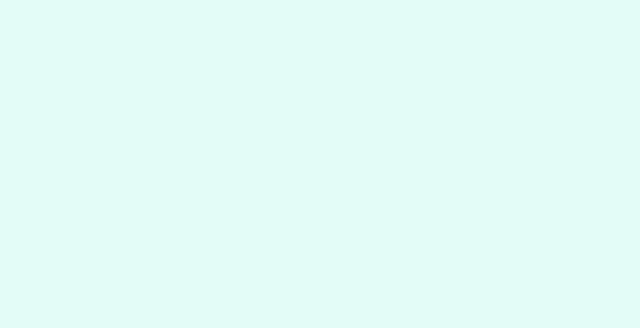
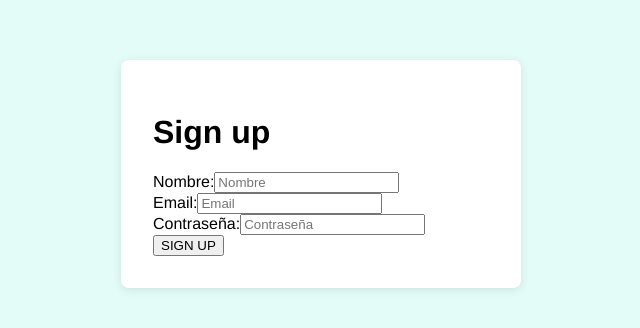
Before and after one commit to ValeGada/FE-challengeFinal-akademi-valentinaGadagnotto, a React (Create React App) app in the folder akademi/: page /register in a window 1280 px wide. Before the commit this address had no page. Shown: the part 226-554 px from the top of the page, without its empty margins (319-959 px from the left). Built offline with nearby package versions, Linux system fonts and the light colour scheme.

Commit message:
Feat: register
Feat: Register implementado.

```diff
--- a/akademi/src/components/forms/RegisterForm.js
+++ b/akademi/src/components/forms/RegisterForm.js
@@ -0,0 +1,44 @@
+import React from "react";
+
+const RegisterForm = ({ formData, errors, onChange, onSubmit }) => {
+    return (
+        <form onSubmit={onSubmit}>
+            <div>
+                <label>Nombre:</label>
+                <input
+                    type="text"
+                    placeholder="Nombre"
+                    name="name"
+                    value={formData.name || ''}
+                    onChange={onChange}
+                />
+                {errors.name && <p>{errors.name}</p>}
+            </div>
+            <div>
+                <label>Email:</label>
+                <input
+                    type="text"
+                    placeholder="Email"
+                    name="email"
+                    value={formData.email || ''}
+                    onChange={onChange}
+                />
+                {errors.email && <p>{errors.email}</p>}
+            </div>
+            <div>
+                <label>Contraseña:</label>
+                <input
+                    type="password"
+                    placeholder="Contraseña"
+                    name="password"
+                    value={formData.password || ''}
+                    onChange={onChange}
+                />
+                {errors.password && <p>{errors.password}</p>}
+            </div>
+            <button type="submit">SIGN UP</button>
+        </form>
+    )
+};
+
+export default RegisterForm;
--- /dev/null
+++ b/akademi/src/pages/auth/Register.js
@@ -0,0 +1,43 @@
+import React from "react";
+import { useEffect, useState } from "react";
+import { useNavigate } from 'react-router-dom';
+import { connect } from "react-redux";
+import { register } from "../../store/actions/authActions";
+import { validateRegisterForm } from "../../utils/validators";
+import { handleInputChange } from "../../utils/handlers";
+import RegisterForm from "../../components/forms/RegisterForm";
+
+const Register = ({ register }) => {
+    const [formData, setFormData] = useState({ email: '', password: '' });
+    const [errors, setErrors] = useState({});
+    const navigate = useNavigate();
+
+    // Manejar cambios en los campos del formulario
+    const handleChange = handleInputChange(formData, setFormData);
+
+    // Manejar validación y envío de formulario
+    const handleSubmit = (e) => {
+        e.preventDefault();
+        const newErrors = validateRegisterForm(formData);
+        setErrors(newErrors);
+
+        if (Object.keys(newErrors).length === 0) {
+            register(formData);
+            navigate('/login');
+        }
+    };
+
+    return (
+        <div>
+            <h1>Sign up</h1>
+            <RegisterForm
+                formData={formData}
+                errors={errors}
+                onChange={handleChange}
+                onSubmit={handleSubmit}
+            />
+        </div>
+    )
+};
+
+export default connect(null, { register })(Register);
--- a/akademi/src/routes/AppRoutes.js
+++ b/akademi/src/routes/AppRoutes.js
@@ -5,7 +5,7 @@ import { Routes, Route, Navigate } from "react-router-dom";
 import AuthLayout from "../layouts/AuthLayout";
 
 import Login from "../pages/auth/Login";
-// import Register from "../pages/auth/Register";
+import Register from "../pages/auth/Register";
 // import AdminDashboard from "../pages/dashboard/AdminDashboard";
 // import ProfDashboard from "../pages/dashboard/ProfDashboard";
 // import StudentDashboard from "../pages/dashboard/StudentDashboard";
@@ -15,11 +15,11 @@ import Login from "../pages/auth/Login";
 const AppRoutes = () => {
   return (
     <Routes>
-        {/* Rutas públicas */}
-        <Route path="/" element={<AuthLayout />}>
-        <Route path="/login" element={<Login />} />
-        {/* <Route path="register" element={<Register />} /> */}
-        </Route>
+      {/* Rutas públicas */}
+      <Route path="/" element={<AuthLayout />}>
+        <Route path="login" element={<Login />} />
+        <Route path="register" element={<Register />} />
+      </Route>
 
         {/* Rutas de superadmin */}
         {/* <Route path="/admin/*" element={<AdminLayout />}>
--- a/akademi/src/utils/validators.js
+++ b/akademi/src/utils/validators.js
@@ -1,3 +1,55 @@
+export const validateLogInForm = (formData) => {
+    const errors = {};
+    const emailFormat = /^[\w.-]+@([\w-]+\.)+[\w-]{2,4}$/;
+
+    if (!formData.email) {
+        errors.email = '* El email es obligatorio.';
+    } else if (!formData.email.match(emailFormat)) {
+        errors.email = '* El email debe tener un formato válido (Ej: test@test.com).';
+    }
+
+    if (!formData.password) {
+        errors.password = '* La contraseña es obligatoria.';
+    } else if (formData.password.length < 6) {
+        errors.password = '* La contraseña debe contener al menos 6 caracteres.';
+    } else if (formData.password.toLowerCase().includes('password') ||
+        formData.password.toLowerCase().includes('contraseña')) {
+        errors.password = '* La contraseña no puede incluir la palabra "contraseña" o "password".';
+    }
+
+    return errors;
+};
+
+export const validateRegisterForm = (formData, validatePassword = true) => {
+    const errors = {};
+    const emailFormat = /^[\w.-]+@([\w-]+\.)+[\w-]{2,4}$/;
+
+    if (!formData.name) {
+        errors.name = '* El nombre es obligatorio';
+    }
+
+    if (!formData.email) {
+        errors.email = '* El email es obligatorio.';
+    } else if (!formData.email.match(emailFormat)) {
+        errors.email = '* El email debe tener un formato válido (Ej: test@test.com).';
+    }
+
+    if (validatePassword) {
+        if (!formData.password) {
+        errors.password = '* La contraseña es obligatoria.';
+        } else if (formData.password.length < 6) {
+        errors.password = '* La contraseña debe contener al menos 6 caracteres.';
+        } else if (
+        formData.password.toLowerCase().includes('password') ||
+        formData.password.toLowerCase().includes('contraseña')
+        ) {
+        errors.password = '* La contraseña no puede incluir la palabra "contraseña" o "password".';
+        }
+    }
+
+    return errors;
+};
+
 export const validateUserForm = (formData, validatePassword = true) => {
     const errors = {};
     const emailFormat = /^[\w.-]+@([\w-]+\.)+[\w-]{2,4}$/;
@@ -69,27 +121,7 @@ export const validateProductForm = (formData) => {
     return errors;
 };
 
-export const validateLogInForm = (formData) => {
-    const errors = {};
-    const emailFormat = /^[\w.-]+@([\w-]+\.)+[\w-]{2,4}$/;
 
-    if (!formData.email) {
-        errors.email = '* El email es obligatorio.';
-    } else if (!formData.email.match(emailFormat)) {
-        errors.email = '* El email debe tener un formato válido (Ej: test@test.com).';
-    }
-
-    if (!formData.password) {
-        errors.password = '* La contraseña es obligatoria.';
-    } else if (formData.password.length < 6) {
-        errors.password = '* La contraseña debe contener al menos 6 caracteres.';
-    } else if (formData.password.toLowerCase().includes('password') ||
-        formData.password.toLowerCase().includes('contraseña')) {
-        errors.password = '* La contraseña no puede incluir la palabra "contraseña" o "password".';
-    }
-
-    return errors;
-};
 
 export const validatePassword = (password) => {
     const errors = {};
```
